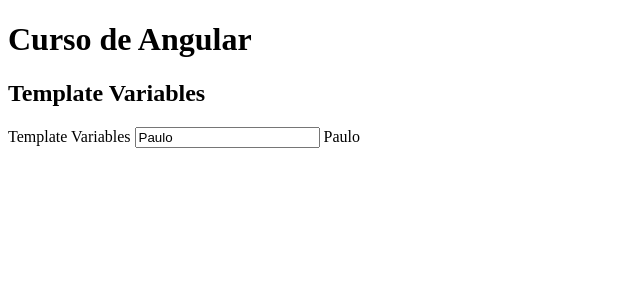
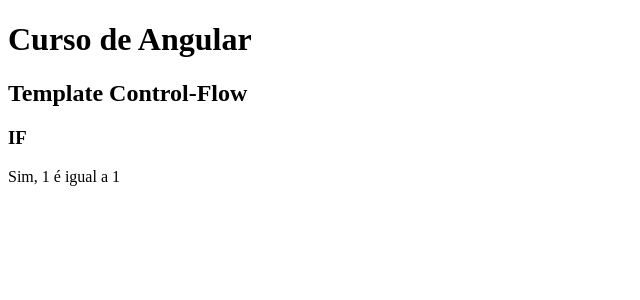
Before and after one commit to Paulo-VictorSB/angular, an Angular app in the folder meu-primeiro-projeto-latest/: page / in a window 1280 px wide. Shown: the top 300 px of the page, without its empty margins (0-640 px from the left). Built offline with nearby package versions, Linux system fonts and the light colour scheme.

Commit message:
control-flow @if()

```diff
--- a/meu-primeiro-projeto-latest/angular.json
+++ b/meu-primeiro-projeto-latest/angular.json
@@ -94,5 +94,8 @@
         }
       }
     }
+  },
+  "cli": {
+    "analytics": false
   }
 }
--- a/meu-primeiro-projeto-latest/src/app/app.ts
+++ b/meu-primeiro-projeto-latest/src/app/app.ts
@@ -1,14 +1,14 @@
 import { Component, signal } from '@angular/core';
 import { RouterOutlet } from '@angular/router';
-import { TemplateVariables } from './components/template/template-variables/template-variables';
+import { TemplateControlFlow } from './components/template/template-control-flow/template-control-flow';
 
 @Component({
   selector: 'app-root',
-  imports: [RouterOutlet, TemplateVariables],
+  imports: [RouterOutlet, TemplateControlFlow],
   template: `
     <router-outlet />
     <h1>Curso de Angular</h1>
-    <app-template-variables />
+    <app-template-control-flow />
   `
 })
 export class App {
--- /dev/null
+++ b/meu-primeiro-projeto-latest/src/app/components/template/template-control-flow/template-control-flow.html
@@ -0,0 +1,4 @@
+<h2>Template Control-Flow</h2>
+<h3>IF</h3>
+
+@if(isTrue) { Sim, 1 é igual a 1 } @else { Não está correto. }
--- /dev/null
+++ b/meu-primeiro-projeto-latest/src/app/components/template/template-control-flow/template-control-flow.ts
@@ -0,0 +1,11 @@
+import { Component } from '@angular/core';
+
+@Component({
+  selector: 'app-template-control-flow',
+  imports: [],
+  templateUrl: './template-control-flow.html',
+  styleUrl: './template-control-flow.scss',
+})
+export class TemplateControlFlow {
+  public isTrue: Boolean = true;
+}
```
Also changed, not shown: meu-primeiro-projeto-latest/src/app/components/template/template-control-flow/template-control-flow.scss (added), 1 other file (tests, documents, lock files or other folders).
